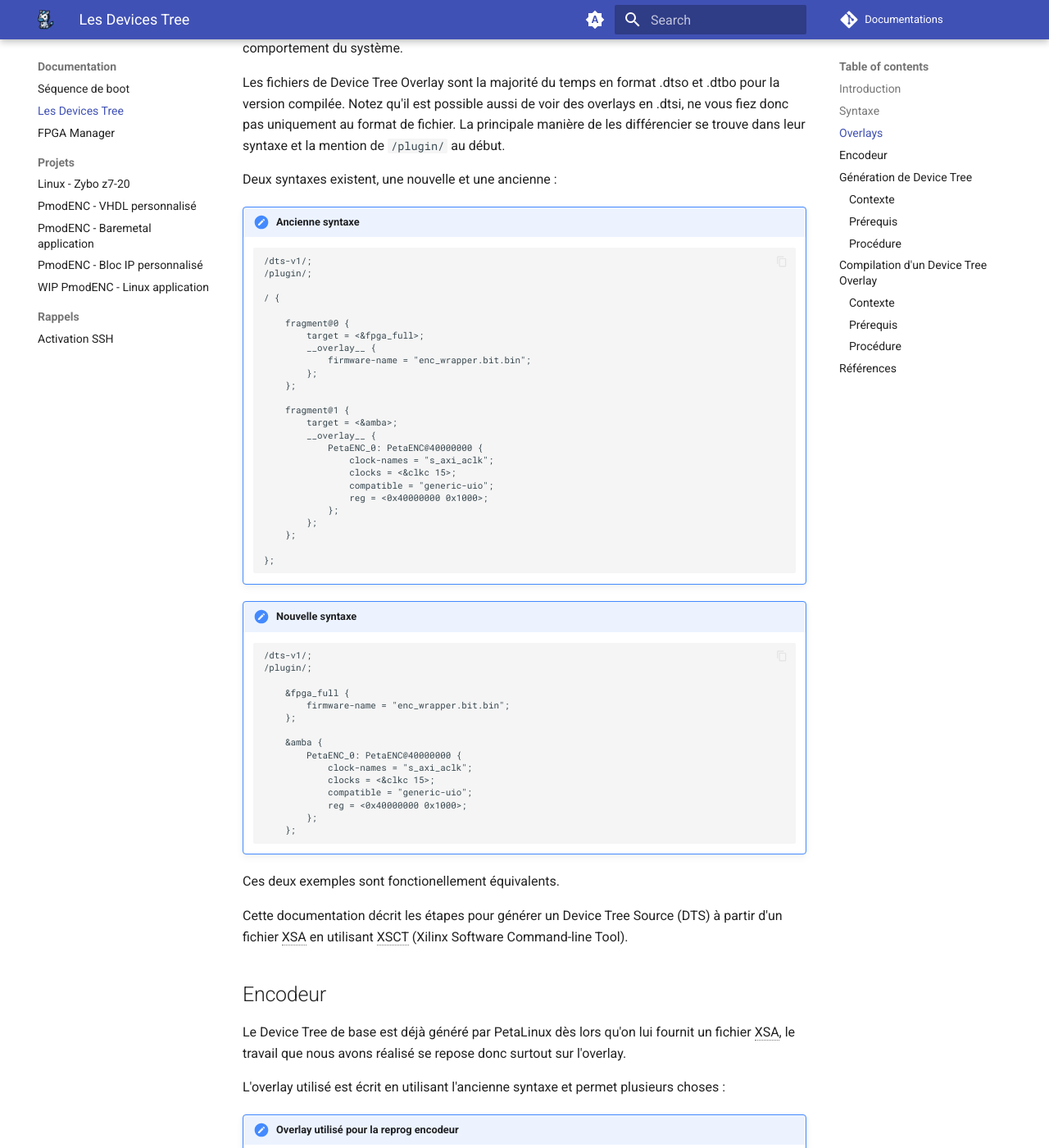
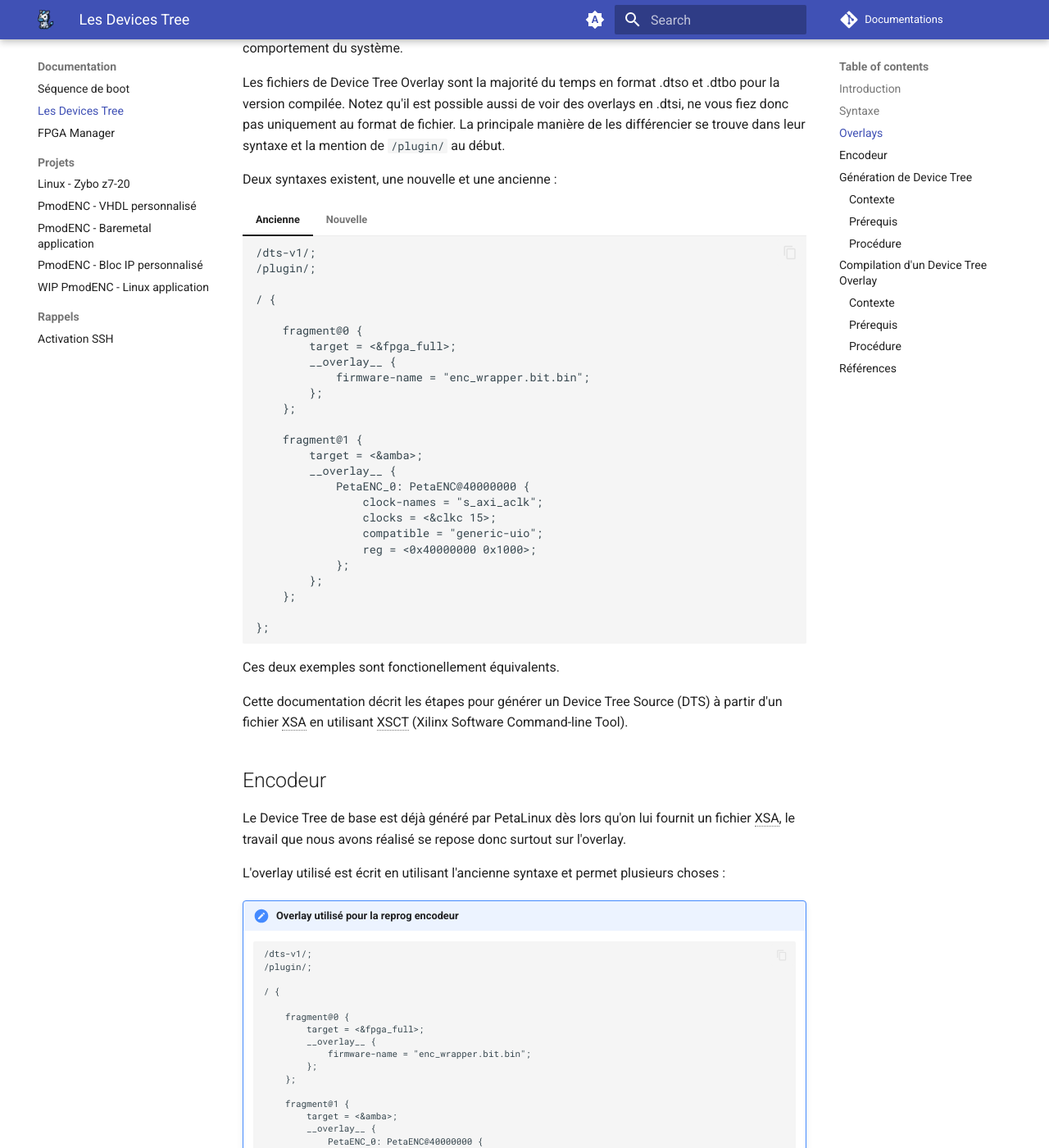
Before and after one commit to TER-Zybo/Documentations, an MkDocs documentation site: the page built from docs/docs/device_tree.md, in a window 1280 px wide and 1400 px high, scrolled down 1532 px. Shown: the whole window at 82% size. Built offline with MkDocs 1.6.1 and Material for MkDocs 9.7.7, drawn with Linux system fonts in a browser that asks for light colours; comment, search, counter and statistics services are not loaded.

Commit message:
docs: Update device tree documentation with new syntax examples

````diff
--- a/docs/docs/device_tree.md
+++ b/docs/docs/device_tree.md
@@ -54,9 +54,10 @@ La solution se trouve dans les Device Tree Overlays. Ces morceaux de Device Tree
 
 Les fichiers de Device Tree Overlay sont la majorité du temps en format .dtso et .dtbo pour la version compilée. Notez qu'il est possible aussi de voir des overlays en .dtsi, ne vous fiez donc pas uniquement au format de fichier. La principale manière de les différencier se trouve dans leur syntaxe et la mention de `/plugin/` au début.
 
+
 Deux syntaxes existent, une nouvelle et une ancienne :
 
-!!! note "Ancienne syntaxe"
+=== "Ancienne"
     ```
     /dts-v1/;
     /plugin/;
@@ -84,24 +85,23 @@ Deux syntaxes existent, une nouvelle et une ancienne :
 
     };
     ```
-
-!!! note "Nouvelle syntaxe"
+=== "Nouvelle"
     ```
     /dts-v1/;
     /plugin/;
 
-        &fpga_full {
-            firmware-name = "enc_wrapper.bit.bin";
+    &fpga_full {
+        firmware-name = "enc_wrapper.bit.bin";
+    };
+
+    &amba {
+        PetaENC_0: PetaENC@40000000 {
+            clock-names = "s_axi_aclk";
+            clocks = <&clkc 15>;
+            compatible = "generic-uio";
+            reg = <0x40000000 0x1000>;
         };
-
-        &amba {
-            PetaENC_0: PetaENC@40000000 {
-                clock-names = "s_axi_aclk";
-                clocks = <&clkc 15>;
-                compatible = "generic-uio";
-                reg = <0x40000000 0x1000>;
-            };
-        };
+    };
     ```
 
 Ces deux exemples sont fonctionellement équivalents.
````
